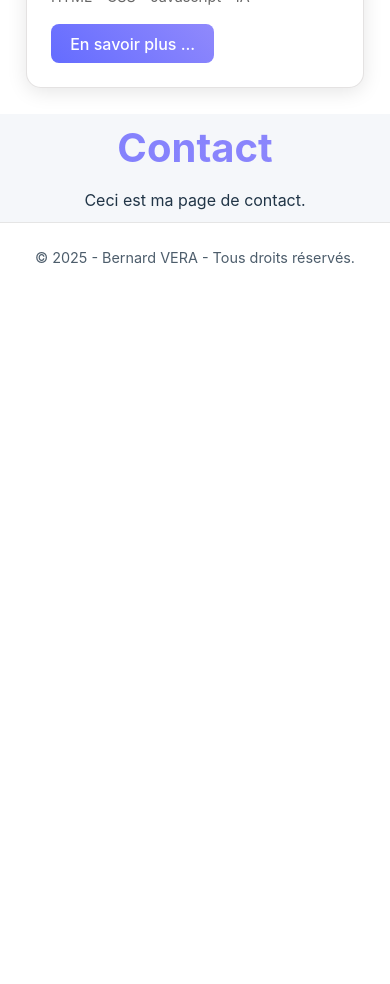
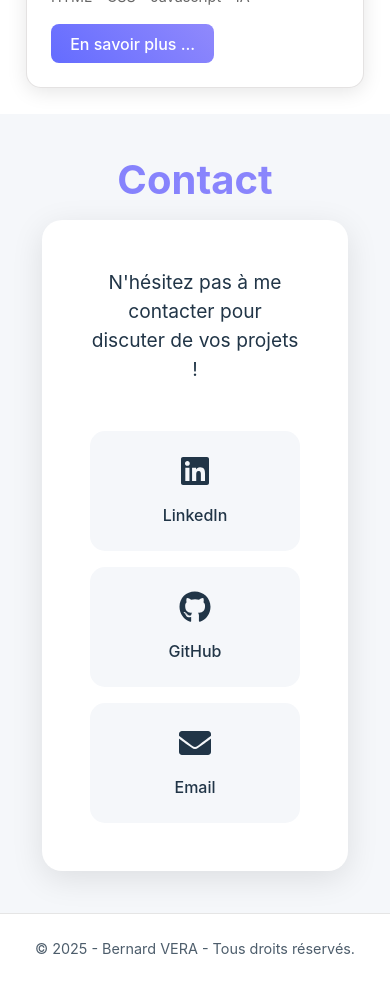
Before and after one commit to Bernard-VERA/Portfolio2, a React (Vite) app: page / in a window 390 px wide. Shown: the part 10300-11284 px from the top of the page. Before the commit the page ends 10593 px from the top, so only its background shows below. Built offline with nearby package versions, Linux system fonts and the light colour scheme.

Commit message:
Création de la rubrique Contact

```diff
--- a/src/components/Contact.jsx
+++ b/src/components/Contact.jsx
@@ -1,10 +1,40 @@
-import React from 'react';
+import { FaLinkedin, FaGithub, FaEnvelope } from "react-icons/fa";
+import '../styles/Contact.css';
 
 function Contact() {
   return (
     <div className="contact">
       <h1>Contact</h1>
-      <p>Ceci est ma page de contact.</p>
+      <div className="contact-content">
+        <p>N'hésitez pas à me contacter pour discuter de vos projets !</p>
+        <div className="social-links">
+          <a
+            href="https://linkedin.com"
+            target="_blank"
+            rel="noopener noreferrer"
+            className="social-link"
+          >
+            <FaLinkedin />
+            <span>LinkedIn</span>
+          </a>
+          <a
+            href="https://github.com"
+            target="_blank"
+            rel="noopener noreferrer"
+            className="social-link"
+          >
+            <FaGithub />
+            <span>GitHub</span>
+          </a>
+          <a
+            href="mailto:email@example.com"
+            className="social-link"
+          >
+            <FaEnvelope />
+            <span>Email</span>
+          </a>
+        </div>
+      </div>
     </div>
   );
 }
--- /dev/null
+++ b/src/styles/Contact.css
@@ -0,0 +1,70 @@
+.contact {
+    width: 100%;
+    max-width: 900px;
+    margin: 0 auto;
+    padding: 2rem;
+  }
+
+  .contact-content {
+    background: var(--bg-primary);
+    padding: 3rem;
+    border-radius: 20px;
+    box-shadow: 0 8px 32px var(--shadow-color);
+    text-align: center;
+  }
+
+  .contact-content p {
+    font-size: 1.2rem;
+    margin-bottom: 3rem;
+    color: var(--text-primary);
+  }
+
+  .social-links {
+    display: flex;
+    justify-content: center;
+    gap: 2rem;
+    margin-top: 2rem;
+  }
+
+  .social-link {
+    display: flex;
+    flex-direction: column;
+    align-items: center;
+    gap: 0.5rem;
+    padding: 1.5rem;
+    border-radius: 15px;
+    background: var(--bg-secondary);
+    color: var(--text-primary);
+    text-decoration: none;
+    transition: all 0.3s ease;
+    min-width: 150px;
+  }
+
+  .social-link:hover {
+    transform: translateY(-5px);
+    background: var(--accent-gradient);
+    color: white;
+  }
+
+  .social-link svg {
+    font-size: 2rem;
+    margin-bottom: 0.5rem;
+  }
+
+  .social-link span {
+    font-size: 1rem;
+    font-weight: 500;
+  }
+
+  @media (max-width: 768px) {
+    .social-links {
+      flex-direction: column;
+      align-items: center;
+      gap: 1rem;
+    }
+
+    .social-link {
+      width: 100%;
+      max-width: 300px;
+    }
+  }
```
